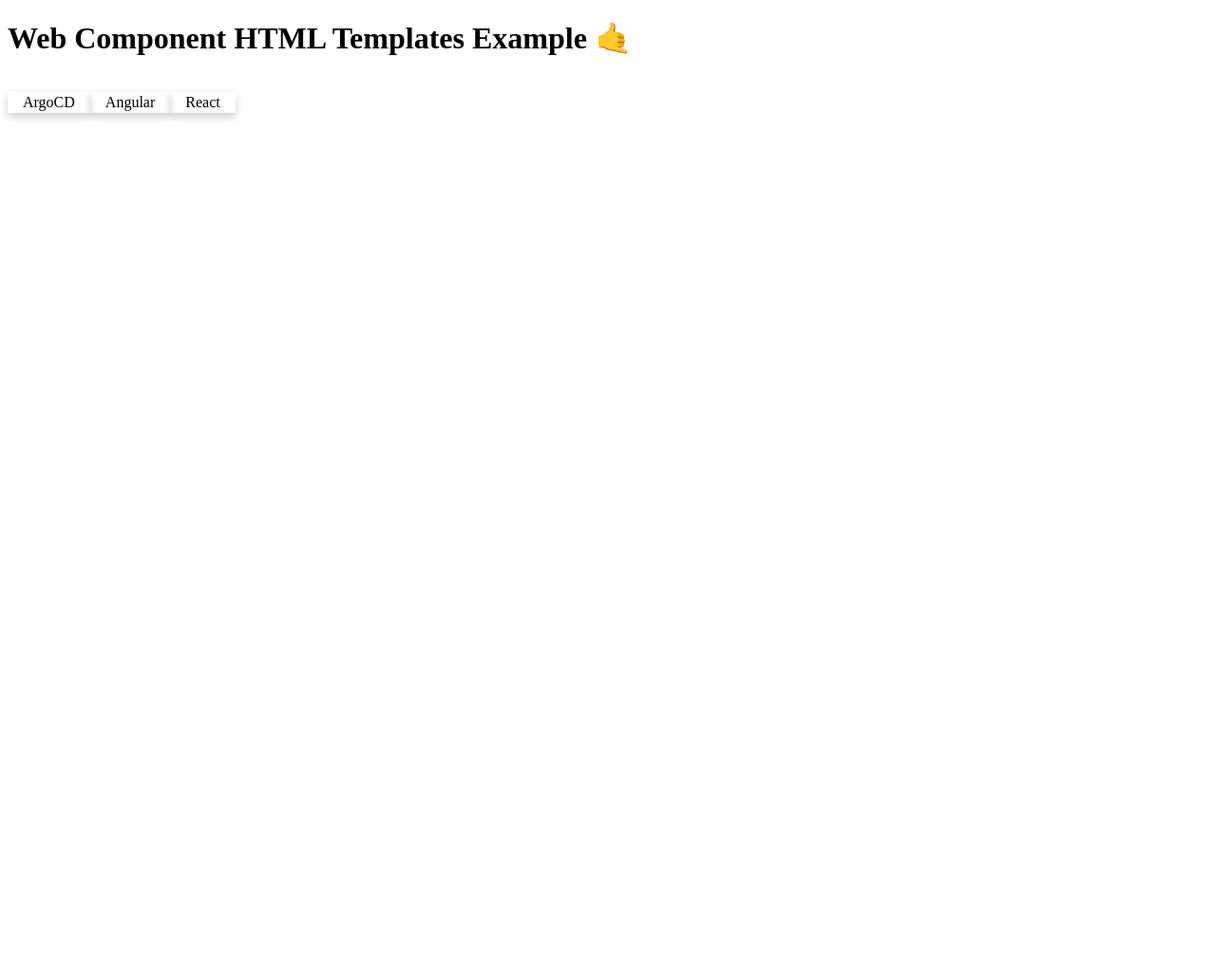
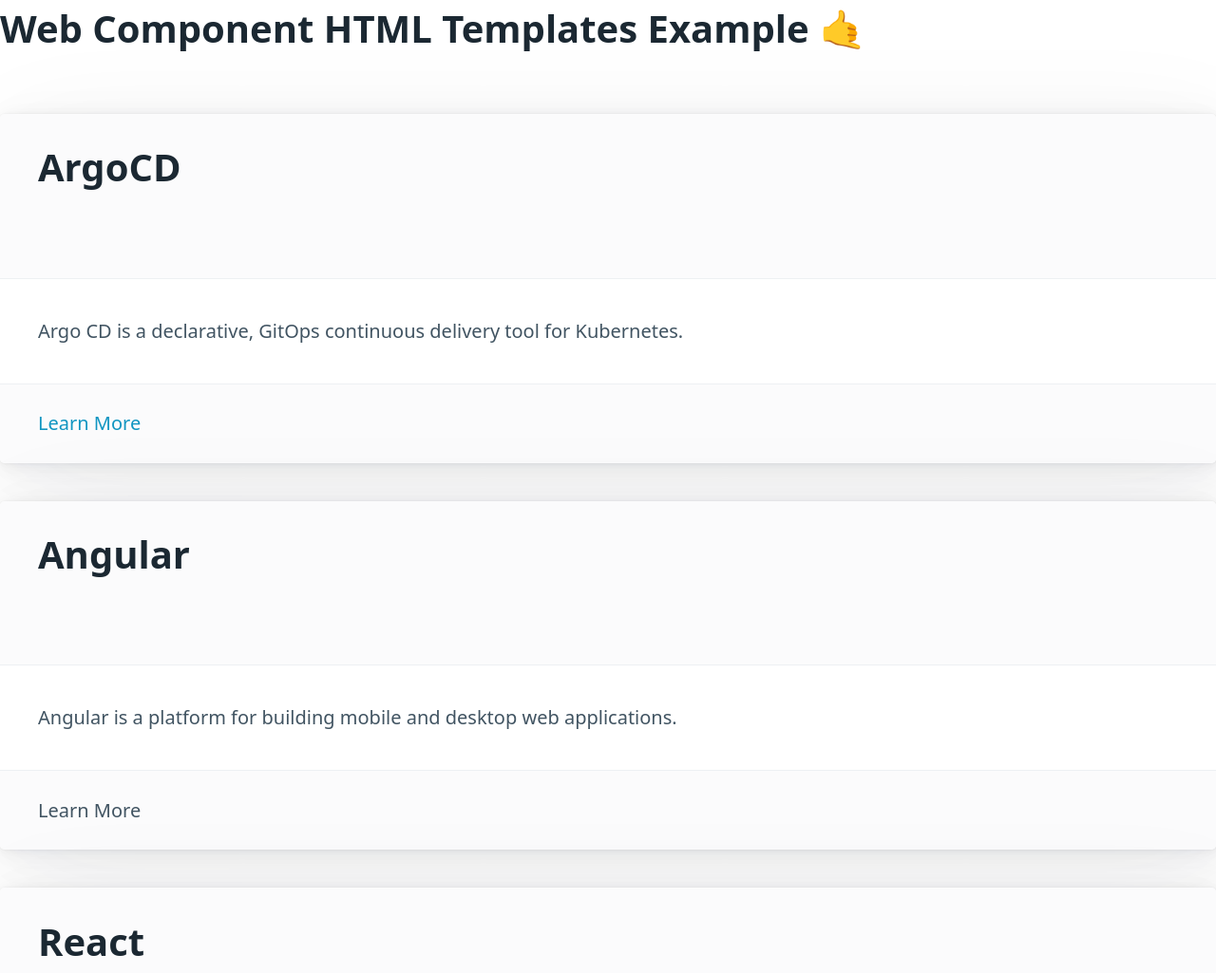
Before and after one commit to web-programming-lab/javascript-clientside, a website: page examples/web-components-html-templates/index.html in a window 1280 px wide. Shown: the top 1025 px of the page at 95% size. Before the commit the page ends 800 px from the top, so only its background shows below. Drawn offline with nearby package versions, Linux system fonts and the light colour scheme.

Commit message:
Pico.css to templates example added

```diff
--- a/examples/web-components-html-templates/index.html
+++ b/examples/web-components-html-templates/index.html
@@ -1,31 +1,26 @@
 <!DOCTYPE html>
 <html>
+  <head>
+    <style>
+      @import url('https://unpkg.com/@picocss/pico@1.*/css/pico.min.css');
+    </style>
+  </head>
   <body>
     <h1>Web Component HTML Templates Example 🤙</h1>
 
     <template id="technology-details">
       <style>
-        .card {
-          /* Add shadows to create the "card" effect */
-          box-shadow: 0 4px 8px 0 rgba(0, 0, 0, 0.2);
-          transition: 0.3s;
-        }
-
-        /* On mouse-over, add a deeper shadow */
-        .card:hover {
-          box-shadow: 0 8px 16px 0 rgba(0, 0, 0, 0.2);
-        }
-
-        /* Add some padding inside the card container */
-        .container {
-          padding: 2px 16px;
-        }
+        @import 'https://unpkg.com/@picocss/pico@1.*/css/pico.min.css';
       </style>
-      <div class="card">
-        <p class="container">
-          <slot name="technology-name">Technology Placeholder</slot>
-        </p>
-      </div>
+      <article>
+        <header>
+          <slot name="technology-title">Technology Title</slot>
+        </header>
+        <slot name="technology-description">Technology Description</slot>
+        <footer>
+          <slot name="technology-learn-more">Learn More</slot>
+        </footer>
+      </article>
     </template>
 
     <script>
@@ -42,21 +37,45 @@
               templateContent.cloneNode(true)
             );
           }
+
+          connectedCallback() {
+            console.log('Custom element added to page.');
+
+            const title = this.getAttribute('data-title');
+            console.log('title', title);
+          }
         }
       );
     </script>
 
-    <div style="display: flex; flex-direction: row">
-      <techradar-technology-details>
-        <span slot="technology-name">ArgoCD</span>
+    <div>
+      <techradar-technology-details data-title="ArgoCD">
+        <h1 slot="technology-title">ArgoCD</h1>
+        <span slot="technology-description">
+          Argo CD is a declarative, GitOps continuous delivery tool for
+          Kubernetes.
+        </span>
+        <a
+          href="https://argoproj.github.io/argo-cd/"
+          slot="technology-learn-more"
+        >
+          Learn More</a
+        >
       </techradar-technology-details>
 
       <techradar-technology-details>
-        <span slot="technology-name">Angular</span>
+        <h1 slot="technology-title">Angular</h1>
+        <span slot="technology-description">
+          Angular is a platform for building mobile and desktop web
+          applications.
+        </span>
       </techradar-technology-details>
 
       <techradar-technology-details>
-        <span slot="technology-name">React</span>
+        <h1 slot="technology-title">React</h1>
+        <span slot="technology-description">
+          React is a JavaScript library for building user interfaces.
+        </span>
       </techradar-technology-details>
     </div>
   </body>
```
